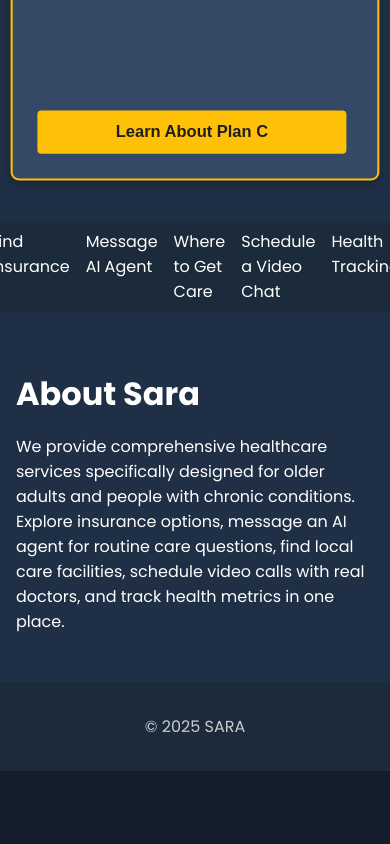
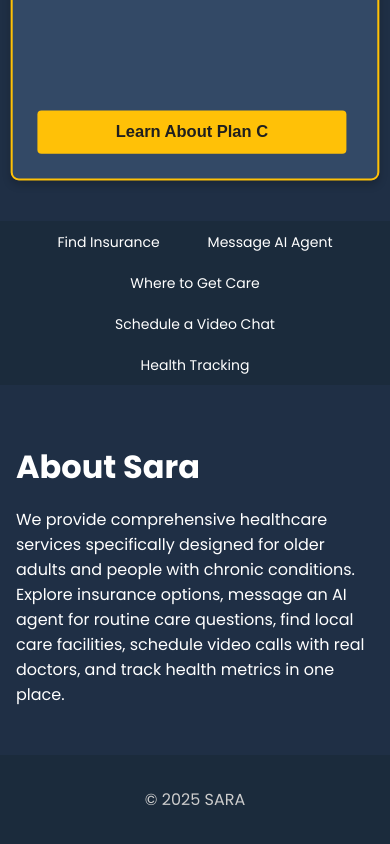
Before and after one commit to broodingllama/sara_initial_testing, a plain HTML site: page index.html in a window 390 px wide. Shown: the part 1703-2547 px from the top of the page. Before the commit the page ends 2474 px from the top, so only its background shows below. Drawn offline with Linux system fonts and the light colour scheme.

Commit message:
more mobile changes

```diff
--- a/css/style.css
+++ b/css/style.css
@@ -56,6 +56,7 @@ body {
 .main-nav {
   background-color: #1b2b3c;
   padding: 0.5rem 1rem;
+  overflow-x: auto; /* Ensures horizontal scrolling if needed */
 }
 
 .main-nav ul {
@@ -65,16 +66,32 @@ body {
   justify-content: center;
   margin: 0;
   padding: 0;
+  flex-wrap: wrap;
+  flex-direction: row;
 }
 
 .main-nav a {
   color: #fff;
   text-decoration: none;
   font-weight: 500;
+  padding: 0.5rem 1rem; /* Adds spacing for better touch interaction */
+  white-space: nowrap;
 }
 
 .main-nav a:hover {
   text-decoration: underline;
+}
+
+/* Ensure nav scales properly on mobile */
+@media (max-width: 768px) {
+  .main-nav ul {
+    flex-wrap: wrap; /* Allows it to break into multiple lines if needed */
+    padding: 0 1rem;
+  }
+
+  .main-nav a {
+    font-size: 14px; /* Slightly smaller text for mobile */
+  }
 }
 
 /* INFO SECTION */
```
